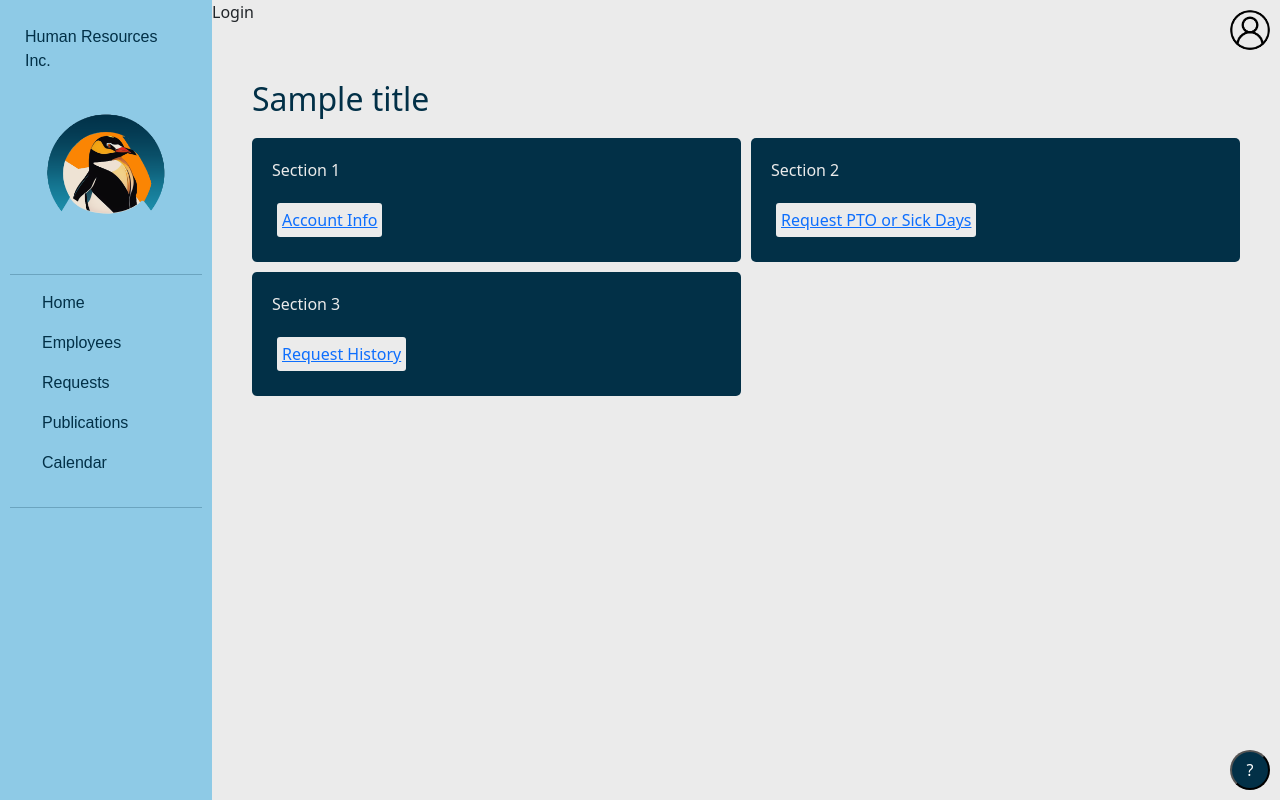
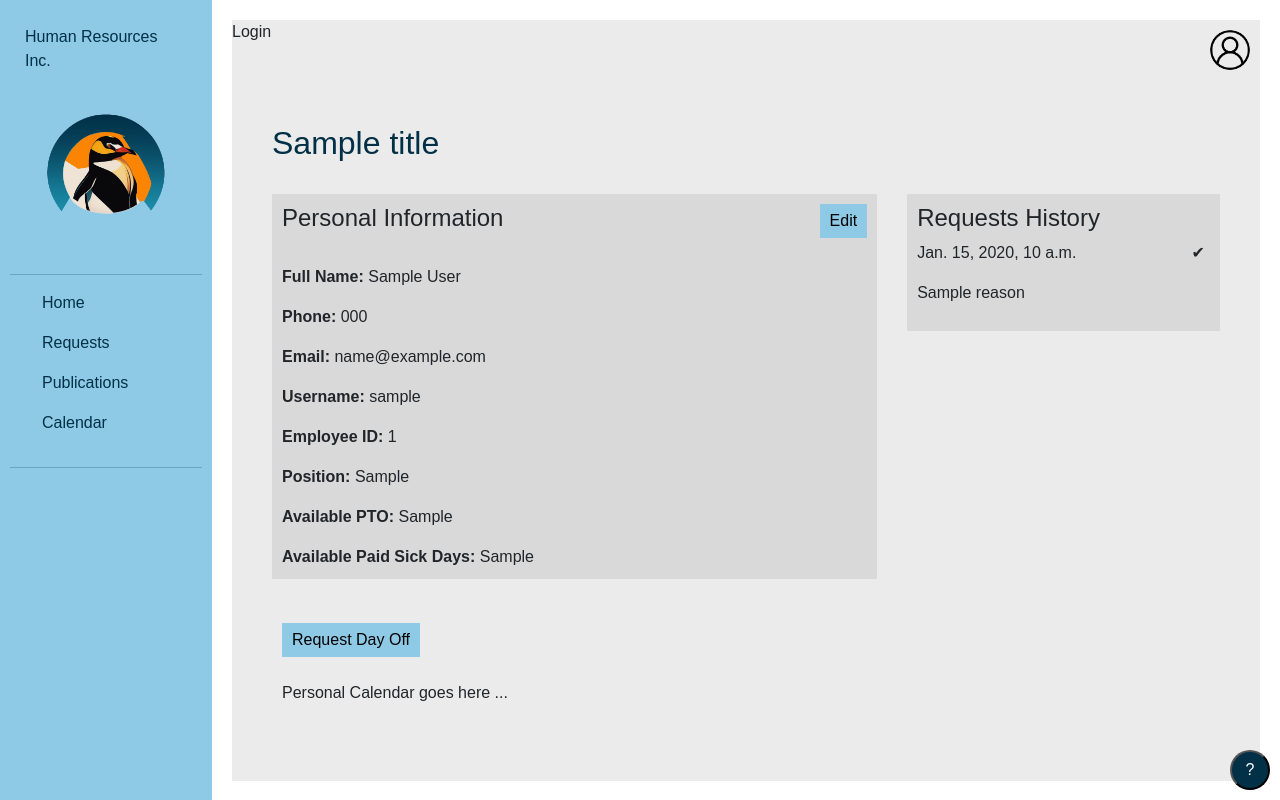
Before and after one commit to YupiByte/HR-Management, a Django app: template src/hr_management/user/templates/employees/employee_home.html in a window 1280 px wide. Run offline with Django 3.2, Linux system fonts and the light colour scheme; the template is opened without the code that fills it: most values are stand-ins (such as "Sample title", 1, 10 or a date in 2020).

Commit message:
Started Employee Home Page format

```diff
--- a/src/hr_management/user/templates/employees/employee_home.html
+++ b/src/hr_management/user/templates/employees/employee_home.html
@@ -2,23 +2,140 @@
 
 {% block content %}
 
-    <!--Dashboard Blocks-->
-    <div class="division-3">
-        <h2 class="division-3-title">{{title}}</h2>
-        <div class="division-4">
-            <div class="division-4-item">
-                <p>Section 1</p>
-                <button class="button"><a href="{% url 'tmp' %}">Account Info</a></button>
+<style>
+    body {
+        font-family: Arial, sans-serif;
+        margin: 0;
+        padding: 20px; /* Adjust padding as needed */
+    }
+
+    /* Container for the two divisions */
+    .side-by-side-container {
+        display: flex;
+    }
+
+    /* Style for each division */
+    .left-division {
+        width: 67%;
+        padding-right: 30px;
+        box-sizing: border-box; /* Include padding in the width calculation */
+    }
+
+
+    .right-division {
+        width: 33%;
+        box-sizing: border-box;
+    }
+
+    .subtitle {
+        padding: 10px;
+        margin-bottom: 10px;
+    }
+
+    #subtitle1 {
+        background-color: #D9D9D9;
+        position: relative;
+    }
+
+    #edit-button {
+        position: absolute;
+        top: 10px;
+        right: 10px;
+        background-color: #8ECAE6;
+        color: #000000;
+        padding: 5px 10px;
+        border: none;
+        cursor: pointer;
+    }
+
+    #request-button {
+        background-color: #8ECAE6;
+        color: #000000;
+        padding: 5px 10px;
+        border: none;
+        cursor: pointer;
+    }
+
+    #request-status-icon {
+        float: right;
+        margin-right: 5px;
+    }
+</style>
+
+
+<div class="division-3">
+    <br/>
+    <div class="left-division">
+    <h2 class="division-3-title">{{title}}</h2>
+    </div>
+    <br/>
+
+    <div class="side-by-side-container">
+
+        <!-- Content on Left side -->
+        <div class="left-division">
+            <div class="subtitle" id="subtitle1">
+                <h4>Personal Information</h4>
+                <br/>
+                <button id="edit-button">Edit</button>
+                    <div>
+                        <div>
+                            <p class="card-text">
+                            <strong>Full Name: </strong>{{ user_attributes.first_name }} {{ user_attributes.last_name }}</p>
+
+                            <p class="card-text">
+                                <strong>Phone: </strong>{{ user_attributes.phone }}</p>
+
+                            <p class="card-text">
+                            <strong>Email: </strong>{{ user_attributes.email }}</p>
+
+                            <p class="card-text">
+                                <strong>Username: </strong>{{ user_attributes.username }}</p>
+
+                            <p class="card-text">
+                                <strong>Employee ID: </strong>{{ user_attributes.id }}</p>
+
+                            <p class="card-text">
+                            <strong>Position: </strong>{{ user_attributes.employee_type }}</p>
+
+                            <p class="card-text">
+                            <strong>Available PTO: </strong>{{ user_attributes.available_pto }}</p>
+
+                            <p class="card-text">
+                            <strong>Available Paid Sick Days: </strong>{{ user_attributes.available_sickdays }}</p>
+                        </div>
+                    </div>
             </div>
-            <div class="division-4-item">
-                <p>Section 2</p>
-                <button class="button"><a href="{% url 'tmp' %}">Request PTO or Sick Days</a></button>
-            </div>
-            <div class="division-4-item">
-                <p>Section 3</p>
-                <button class="button"><a href="{% url 'tmp' %}">Request History</a></button>
+
+            <div class="subtitle" id="subtitle3"><br/>
+                <button id="request-button">Request Day Off</button>
+                <br/><br/>
+                <p>Personal Calendar goes here ...</p>
             </div>
         </div>
-    </div>
+
+
+
+        <!-- Content on Right side -->
+        <div class="right-division">
+            <div class="subtitle" id="subtitle1">
+                <h4>Requests History</h4>
+
+                <!-- Loop over request objects -->
+                {% for request in requests %}
+                    <p>
+                        {{ request.date }}
+                        <span id="request-status-icon">{% if request.status == 'approved' %}✔{% elif request.status == 'rejected' %}✘{% else %}📋{% endif %}</span>
+                    </p>
+                    <p>
+                        {{ request.reason }}
+                    </p>
+                {% endfor %}
+            </div>
+        </div>
+
+
+</div>
+
 
 {% endblock %}
--- a/src/hr_management/user/templates/navbar.html
+++ b/src/hr_management/user/templates/navbar.html
@@ -1,13 +1,11 @@
-
-<!-- <ul class="navbar-section">
-    <li><a href="{% url 'manage_employees' %}">Employees</a></li>
-    <li><a href="{% url 'tmp' %}">Publications</a></li>
-</ul> -->
 <hr>
 
 <nav class="navbar-section">
     <div class="navbar-section-right">
       <ul>
+
+        {% if user.is_staff %}
+          <!--Admin Navigartion Bar-->
           <p class="nav-item">
             <a class="nav-link" href="{% url 'admin_home' %}">Home</a>
           </p>
@@ -23,6 +21,25 @@
           <p class="nav-item">
             <a class="nav-link" href="{% url 'tmp' %}">Calendar</a>
           </p>
+
+
+        {% else %}
+          <!-- Employee Navigartion Bar-->
+          <p class="nav-item">
+            <a class="nav-link" href="{% url 'employee_home' %}">Home</a>
+          </p>
+          <p class="nav-item">
+            <a class="nav-link" href="{% url 'tmp' %}">Requests</a>
+          </p>
+          <p class="nav-item">
+            <a class="nav-link" href="{% url 'tmp' %}">Publications</a>
+          </p>
+          <p class="nav-item">
+            <a class="nav-link" href="{% url 'tmp' %}">Calendar</a>
+          </p>
+        {% endif %}
+
+
         </ul>
       </div>
 </nav>
--- a/src/hr_management/user/urls.py
+++ b/src/hr_management/user/urls.py
@@ -16,5 +16,6 @@ urlpatterns = [
 
     # Employee Pages
     path('employee_home', views.employee_home, name='employee_home'),
+    path('edit_profile', views.edit_profile, name='edit_profile'),
 
 ]
```
Also changed, not shown: src/hr_management/user/views.py (+37 -29 lines), src/hr_management/user/templates/employees/edit_profile.html (added). Lines whose indentation alone changed are shown as unchanged.
